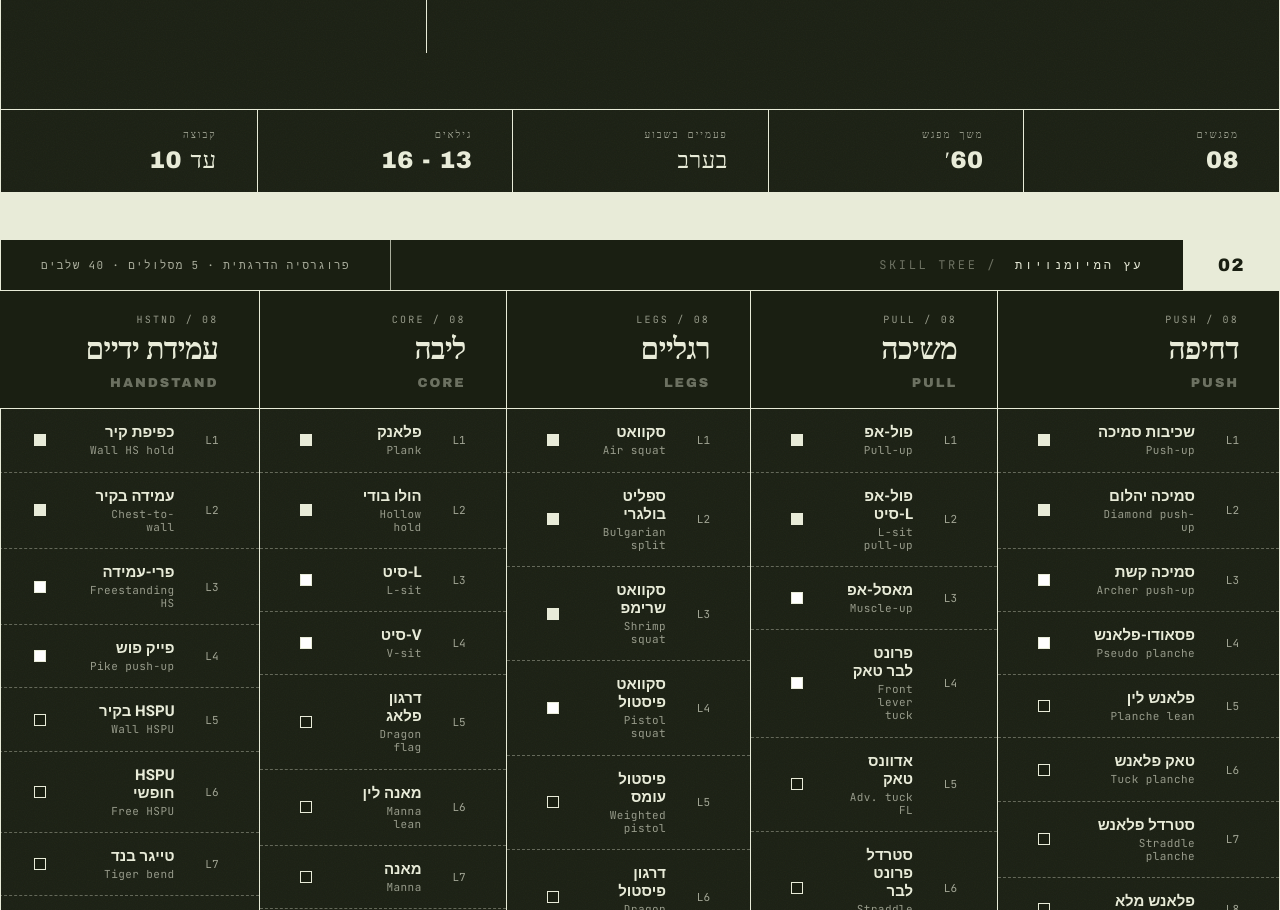
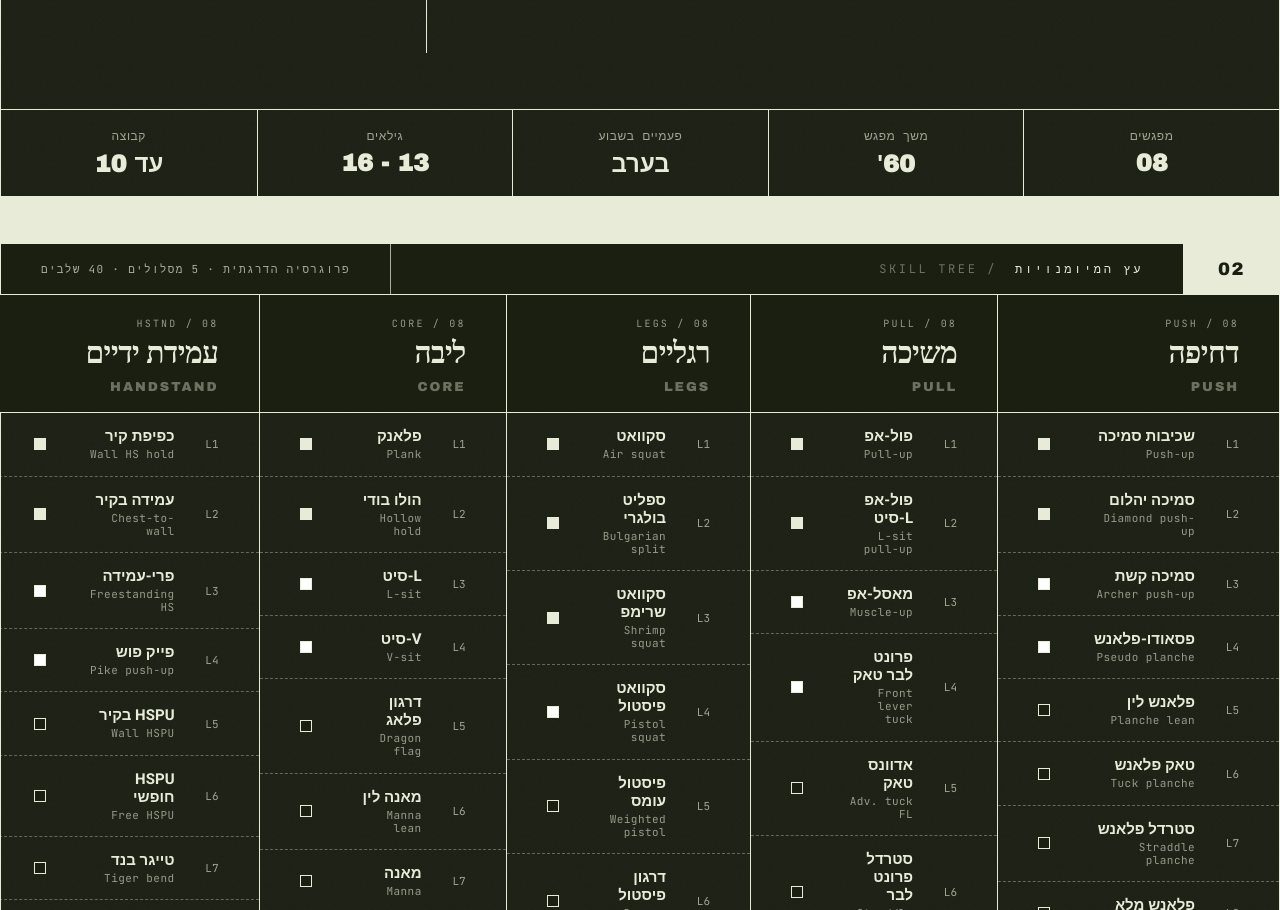
Before and after one commit to Eliyahou/calisthenix, a plain HTML site: page index.html in a window 1280 px wide. Shown: the part 815-1725 px from the top of the page. Drawn offline with nearby package versions, Linux system fonts and the light colour scheme; a web font is replaced by a local one.

Commit message:
Update index.html

```diff
--- a/index.html
+++ b/index.html
@@ -168,18 +168,52 @@
     font-size: 18px; line-height: 1.55; font-weight: 400;
   }
  .hero-meta {
-    display: grid; grid-template-columns: repeat(5, 1fr);
+  display: grid;
+  grid-template-columns: repeat(5, 1fr); /* 5 עמודות שוות */
   border-top: var(--rule-w) solid var(--rule);
   margin-top: 56px;
 }
+
 .hero-meta > div {
   padding: 18px var(--pad);
+  /* קו הפרדה בצד (בדפדפן בעברית זה יהיה בצד שמאל) */
   border-inline-end: var(--rule-w) solid var(--rule);
+  text-align: center; /* ממרכז את הטקסט בתוך התא */
 }
-  .hero-meta > div:last-child { border-inline-end: 0; }
-  .hero-meta .k { font-family: "JetBrains Mono"; font-size: 10px; letter-spacing: 0.2em; text-transform: uppercase; opacity: 0.65; }
-  .hero-meta .v { font-family: "Archivo Black"; font-size: 24px; margin-top: 6px; letter-spacing: 0.02em; }
 
+/* ביטול הקו באלמנט האחרון */
+.hero-meta > div:last-child {
+  border-inline-end: 0;
+}
+
+/* עיצוב הכותרת הקטנה (הקטגוריה) */
+.hero-meta .k {
+  font-family: "JetBrains Mono", sans-serif;
+  font-size: 12px;
+  letter-spacing: 0.05em;
+  text-transform: uppercase;
+  opacity: 0.65;
+  margin-bottom: 6px;
+}
+
+/* עיצוב הנתון הגדול */
+.hero-meta .v {
+  font-family: "Archivo Black", sans-serif;
+  font-size: 24px;
+  font-weight: bold;
+}
+  /* כברירת מחדל לניידים: 2 עמודות */
+.hero-meta {
+  display: grid;
+  grid-template-columns: repeat(2, 1fr);
+}
+
+/* למסכים רחבים יותר (מחשבים וטאבלטים): 5 עמודות */
+@media (min-width: 768px) {
+  .hero-meta {
+    grid-template-columns: repeat(5, 1fr);
+  }
+}
   /* hero photo slot */
   .hero-photo {
     position: relative;
```
Lines whose indentation alone changed are shown as unchanged.
